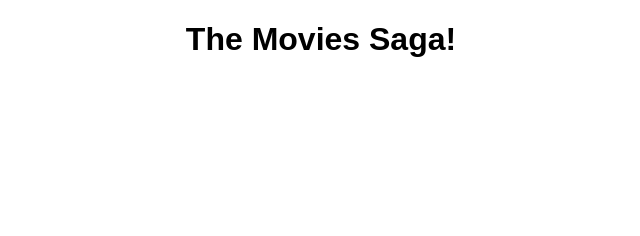
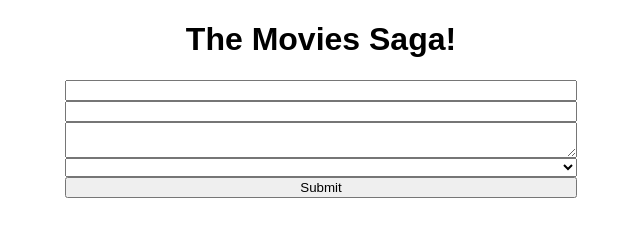
Before and after one commit to ozzythecoder/weekend-movie-sagas, a React app: page /#/addMovie in a window 1280 px wide. Shown: the whole page, without its empty margins (319-959 px from the left). Built offline with nearby package versions, Linux system fonts and the light colour scheme.

Commit message:
Added MovieForm component

```diff
--- a/src/components/App/App.css
+++ b/src/components/App/App.css
@@ -2,23 +2,9 @@
   text-align: center;
 }
 
-
-.App-header {
-  background-color: #222;
-  height: 150px;
-  padding: 20px;
-  color: white;
+.page-form {
+  display: flex;
+  flex-direction: column;
+  margin: 0 auto;
+  width: 40%;
 }
-
-.App-title {
-  font-size: 1.5em;
-}
-
-.App-intro {
-  font-size: large;
-}
-
-@keyframes App-logo-spin {
-  from { transform: rotate(0deg); }
-  to { transform: rotate(360deg); }
-}
--- a/src/components/App/App.js
+++ b/src/components/App/App.js
@@ -2,6 +2,7 @@ import { HashRouter as Router, Route } from 'react-router-dom';
 import './App.css';
 import MovieList from '../MovieList/MovieList'
 import MovieDetails from '../MovieDetails/MovieDetails';
+import MovieForm from '../MovieForm/MovieForm';
 
 function App() {
   return (
@@ -15,7 +16,7 @@ function App() {
         <Route exact path="/details/:id" children={<MovieDetails />} />
 
         {/* Add Movie page */}
-        <Route exact path="/movie" />
+        <Route exact path="/addMovie" children={<MovieForm />} />
       </Router>
     </div>
   );
--- a/src/components/MovieDetails/MovieDetails.jsx
+++ b/src/components/MovieDetails/MovieDetails.jsx
@@ -1,12 +1,19 @@
 import { useParams } from "react-router-dom"
-import { useSelector } from "react-redux";
+import { useSelector, useDispatch } from "react-redux";
+import { useState, useEffect } from "react";
 
 export default function MovieDetails() {
+
+  const dispatch = useDispatch();
 
   const { id } = useParams();
 
   // get this movie from the state
   const movie = useSelector(store => store.movies.filter(e => e.id == id)[0])
+
+  useEffect(() => {
+    dispatch({ type: "FETCH_MOVIES" });
+  }, []);
 
   return (
     <div>
--- a/src/components/MovieForm/MovieForm.jsx
+++ b/src/components/MovieForm/MovieForm.jsx
@@ -4,7 +4,7 @@ export default function MovieForm() {
 
   return (
     <div>
-      <form>
+      <form className="page-form">
         <input />
         <input />
         <textarea>
@@ -13,6 +13,9 @@ export default function MovieForm() {
         <select>
 
         </select>
+        <button>
+          Submit
+        </button>
       </form>
     </div>
   )
```
